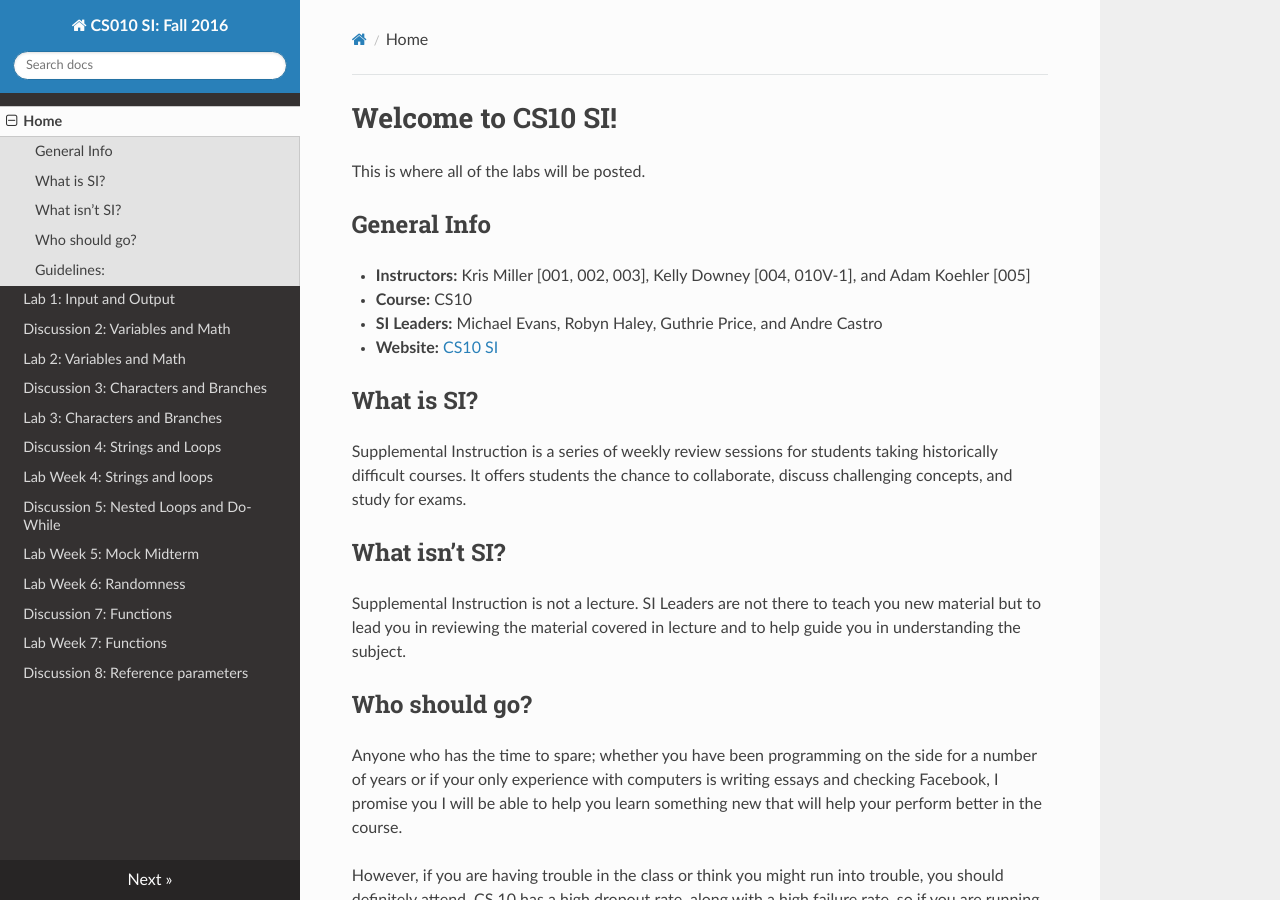
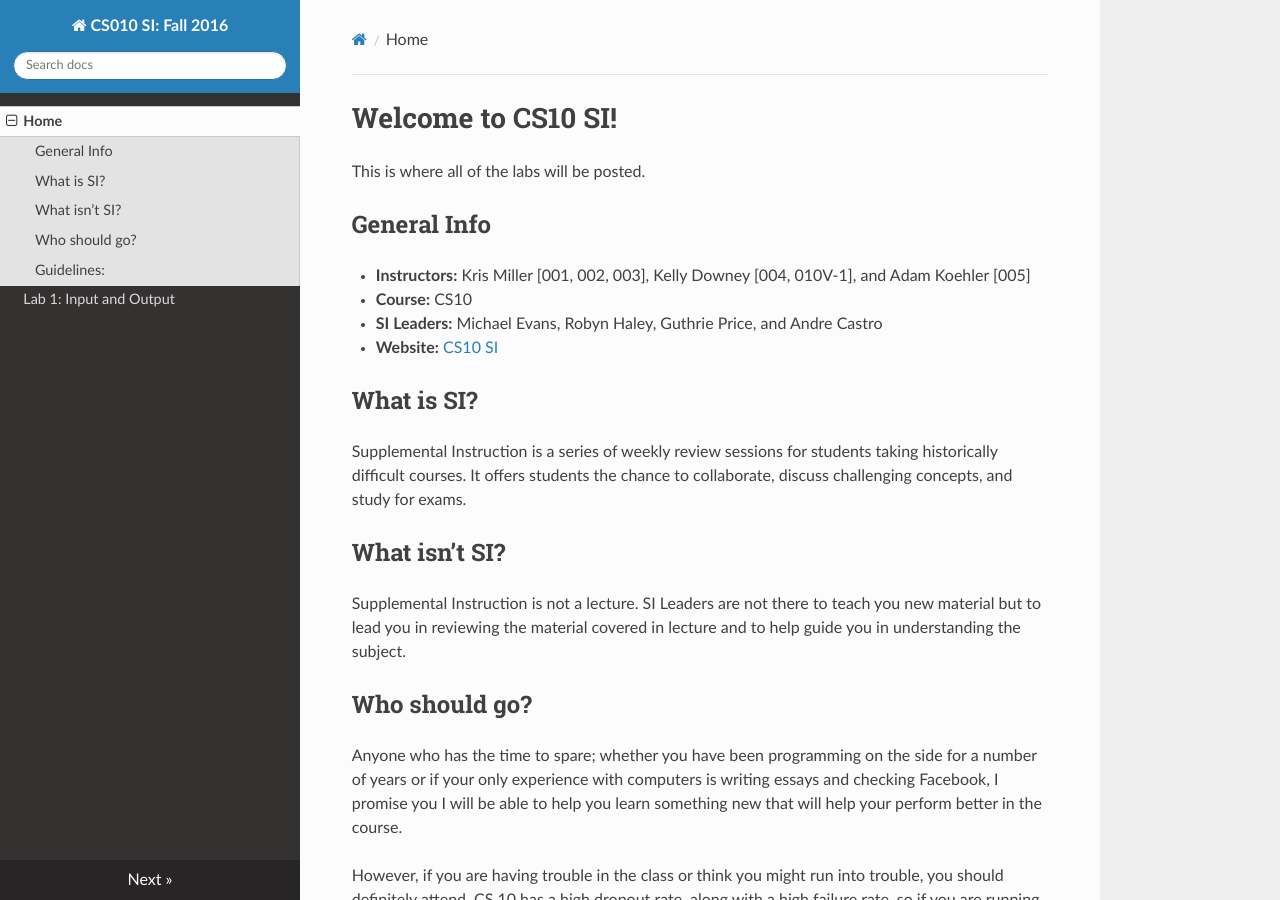
Before and after one commit to cs-si-ucr/cs10, an MkDocs documentation site: the page built from docs/index.md, in a window 1280 px wide and 900 px high. Built offline with MkDocs 1.6.1, drawn with Linux system fonts in a browser that asks for light colours; nearby versions of some CDN libraries; old or Windows-style settings are respelled for this version of MkDocs.

Commit message:
Week 1 Setup

```diff
--- a/mkdocs.yml
+++ b/mkdocs.yml
@@ -2,19 +2,19 @@ site_name: "CS010 SI: Fall 2016"
 pages:
     - [index.md, "Home"]
     - [lab01.md, "Lab 1: Input and Output"]
-    - [dis02.md, "Discussion 2: Variables and Math"]
-    - [lab02.md, "Lab 2: Variables and Math"]
-    - [dis03.md, "Discussion 3: Characters and Branches"]
-    - [lab03.md, "Lab 3: Characters and Branches"]
-    - [dis04.md, "Discussion 4: Strings and Loops"]
-    - [lab04.md, "Lab Week 4: Strings and loops"]
-    - [dis05.md, "Discussion 5: Nested Loops and Do-While"]
-    - [lab05.md, "Lab Week 5: Mock Midterm"]
+    #- [dis02.md, "Discussion 2: Variables and Math"]
+    #- [lab02.md, "Lab 2: Variables and Math"]
+    #- [dis03.md, "Discussion 3: Characters and Branches"]
+    #- [lab03.md, "Lab 3: Characters and Branches"]
+    #- [dis04.md, "Discussion 4: Strings and Loops"]
+    #- [lab04.md, "Lab Week 4: Strings and loops"]
+    #- [dis05.md, "Discussion 5: Nested Loops and Do-While"]
+    #- [lab05.md, "Lab Week 5: Mock Midterm"]
     #- [dis06.md, "Discussion 6: Midterm Preparation"]
-    - [lab06.md, "Lab Week 6: Randomness"]
-    - [dis07.md, "Discussion 7: Functions"]
-    - [lab07.md, "Lab Week 7: Functions"]
-    - [dis08.md, "Discussion 8: Reference parameters"]
+    #- [lab06.md, "Lab Week 6: Randomness"]
+    #- [dis07.md, "Discussion 7: Functions"]
+    #- [lab07.md, "Lab Week 7: Functions"]
+    #- [dis08.md, "Discussion 8: Reference parameters"]
     #- [lab08.md, "Lab Week 8: Reference parameters"]
     #- [dis09.md, "Discussion 9: Arrays and Vectors"]
     #- [lab09.md, "Lab Week 9: Arrays and Vectors"]
```
